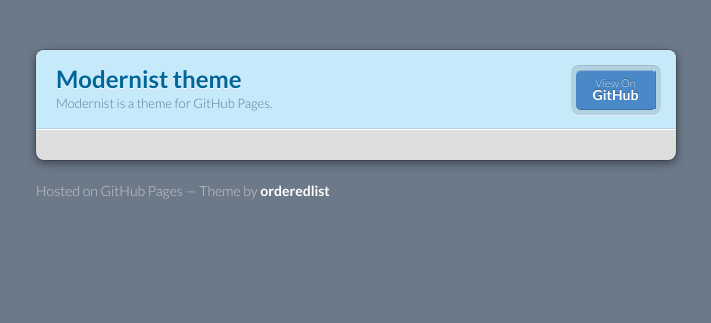
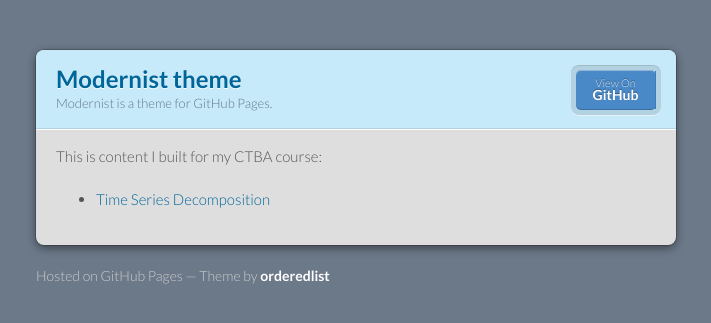
Before and after one commit to sshields07/sshields07.github.io, a Jekyll site: the page built from pages-themes-modernist-e94f73b/index.md, in a window 1280 px wide. Shown: the top 323 px of the page, without its empty margins (284-995 px from the left). Built offline with Jekyll 4.4.1, drawn with Linux system fonts in a browser that asks for light colours.

Commit message:
Update index.md

```diff
--- a/pages-themes-modernist-e94f73b/index.md
+++ b/pages-themes-modernist-e94f73b/index.md
@@ -1,3 +1,7 @@
 ---
 layout: default
 ---
+
+This is content I built for my CTBA course:
+
+- [Time Series Decomposition](/timeseries/index.md)
```
